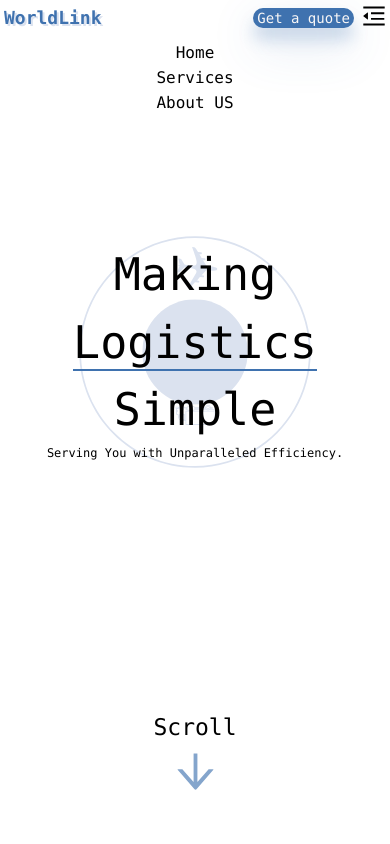
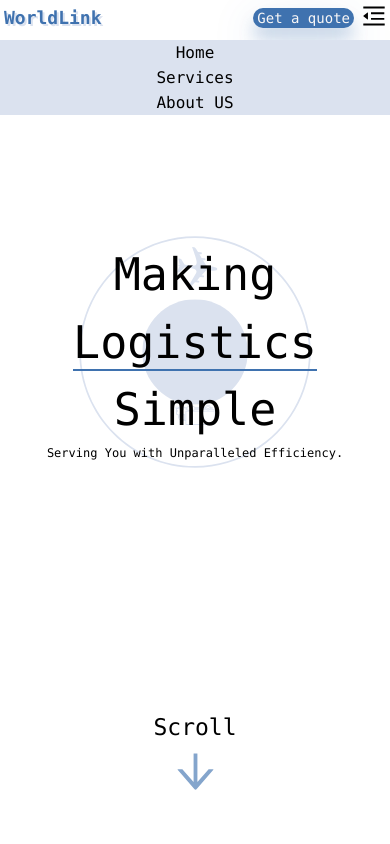
Before and after one commit to Anku5hn/Worldlink, a React (Vite) app: page / in a window 390 px wide. Both pictures are taken after a click on the button 374 px from the left and 17 px from the top of the page. Shown: the top 844 px of the page. Built offline with nearby package versions, Linux system fonts and the light colour scheme.

Commit message:
v1.5.1 Bug Fixes

```diff
--- a/src/components/Header.jsx
+++ b/src/components/Header.jsx
@@ -11,9 +11,11 @@ const Header = (props) => {
         }
         <div className="justify-between items-center hidden lg:flex">
           <div>
+            <Link to='/'>
             <h3 className={`text-[24px] font-semibold text-custom-light-blue text-shadow font-mono ${props.logoview}`}>
               WorldLink
             </h3>
+            </Link>
           </div>
           <div>
             <ul className="flex flex-row text-[18px] gap-5 items-center">
@@ -45,14 +47,16 @@ const Header = (props) => {
         }
         <div className="justify-between items-center flex lg:hidden">
           <div>
+            <Link to='/'>
             <h3 className="text-[18px] font-semibold text-custom-light-blue text-shadow font-mono">
               WorldLink
             </h3>
+            </Link>
           </div>
           <div className="flex items-center gap-2 justify-center">
-            <button className="text-custom-white rounded-r-3xl rounded-l-3xl bg-custom-light-blue px-1 box-shadow font-mono text-sm">
+            <Link to='/getaquote' className="text-custom-white rounded-r-3xl rounded-l-3xl bg-custom-light-blue px-1 box-shadow font-mono text-sm">
               Get a quote
-            </button>
+            </Link>
             <button
               onClick={() => {
                 setMMenuState(!mMenuState);
@@ -71,21 +75,21 @@ const Header = (props) => {
             mMenuState ? "block" : "hidden"
           }`}
         >
-          <ul className="text-center">
+          <ul className="text-center bg-custom-lighter-blue">
             <li>
-              <button className="font-mono hover:font-bold hover:border-b-2 hover:border-custom-light-blue">
+              <Link to='/' className="font-mono hover:font-bold hover:border-b-2 hover:border-custom-light-blue">
                 Home
-              </button>
+              </Link>
             </li>
             <li>
-              <button className="font-mono hover:font-bold hover:border-b-2 hover:border-custom-light-blue">
+              <Link to='/services' className="font-mono hover:font-bold hover:border-b-2 hover:border-custom-light-blue">
                 Services
-              </button>
+              </Link>
             </li>
             <li>
-              <button className="font-mono hover:font-bold hover:border-b-2 hover:border-custom-light-blue">
+              <Link to='/aboutus' className="font-mono hover:font-bold hover:border-b-2 hover:border-custom-light-blue">
                 About US
-              </button>
+              </Link>
             </li>
           </ul>
         </div>
```
